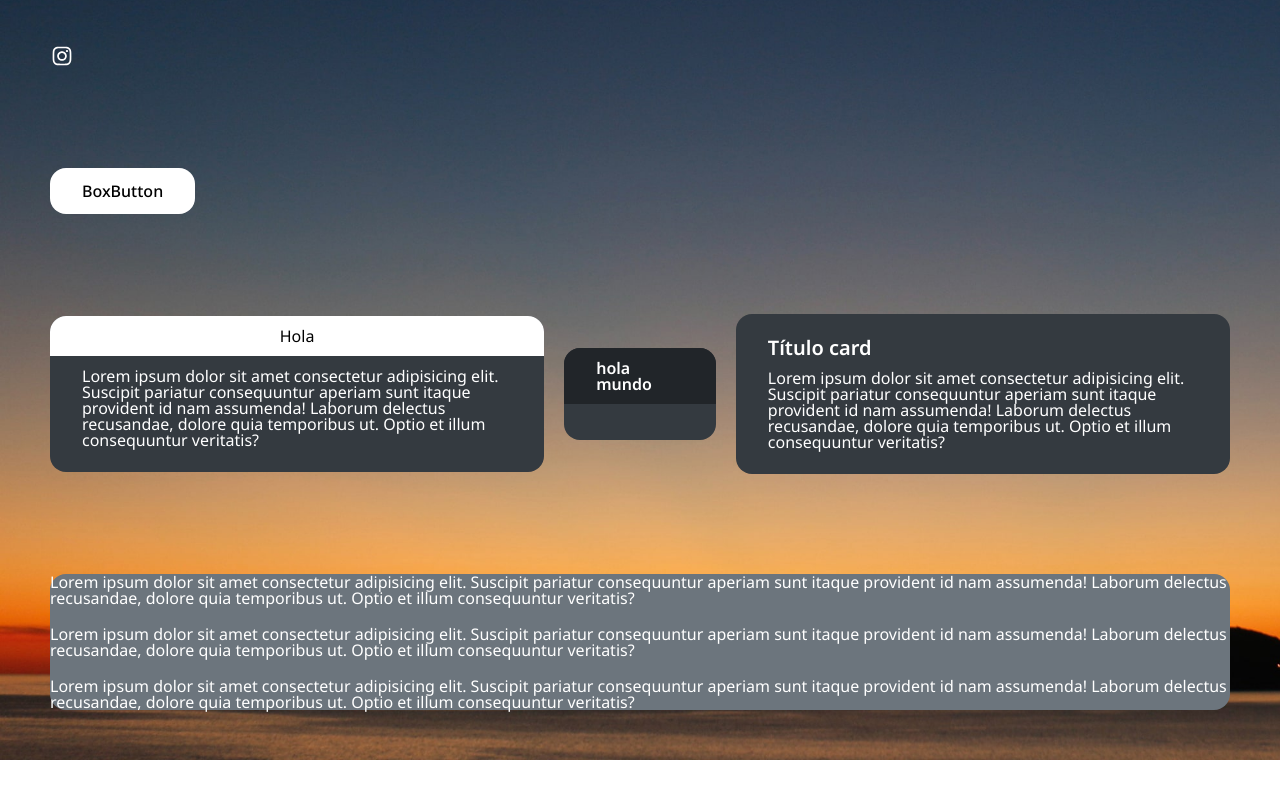
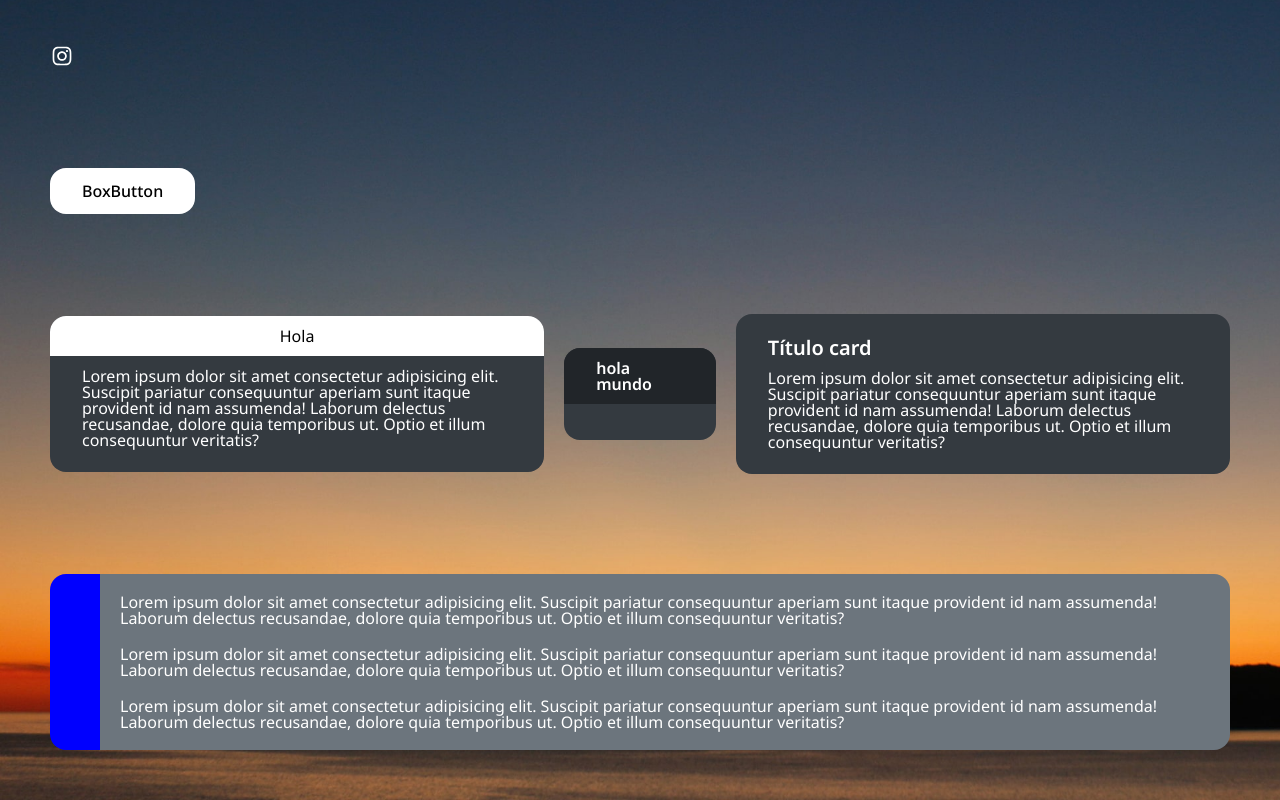
Before and after one commit to emilianovaccaro/Tasky, a React (Vite) app in the folder client/: page / in a window 1280 px wide. Shown: the part 892-1692 px from the top of the page. Before the commit the page ends 1652 px from the top, so only its background shows below. Built offline with nearby package versions, Linux system fonts and the light colour scheme.

Commit message:
border in TaskCard

```diff
--- a/client/src/components/Card/TaskCard.jsx
+++ b/client/src/components/Card/TaskCard.jsx
@@ -4,7 +4,6 @@ import styled from 'styled-components'
 export const TaskCard = ( {children, defaultColor} ) => {
   return(
     <CardContainer defaultColor={defaultColor}>
-      <SideColor />
       <CardChildren>
         {children}
       </CardChildren>
@@ -17,12 +16,8 @@ const CardContainer = styled.div`
   align-items: center;
   border-radius: ${p => p.theme.styles.borderRadius.medium};
   background-color: ${({theme}) => theme.mode.tertiary};
-`
-
-const SideColor = styled.div`
-  border-radius: ${p => p.theme.styles.borderRadius.medium} 0 0 ${p => p.theme.styles.borderRadius.medium};
-  background-color: red;
-  height: 100%;
+  border-left: 50px solid blue;
+  padding: 20px;
 `
 
 const CardChildren = styled.div`
```
Also changed, not shown: 2 other files (tests, documents, lock files or other folders).
